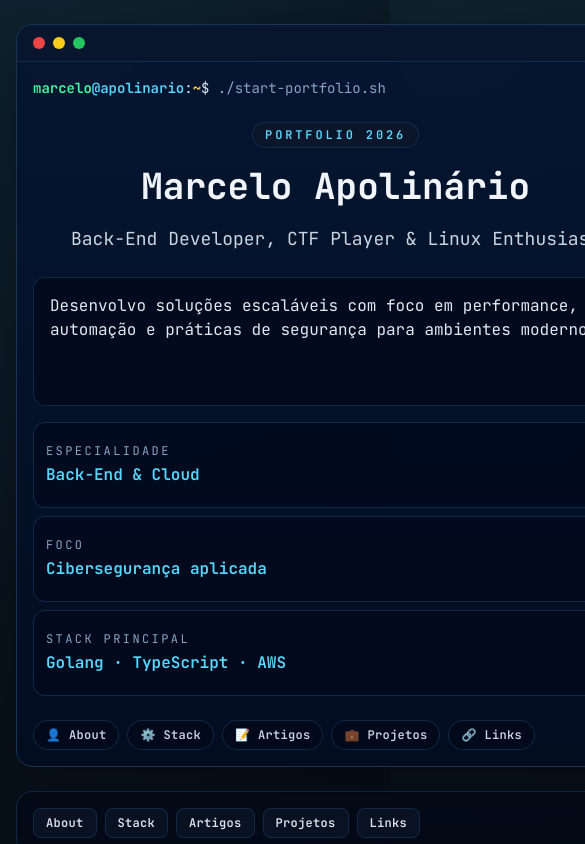
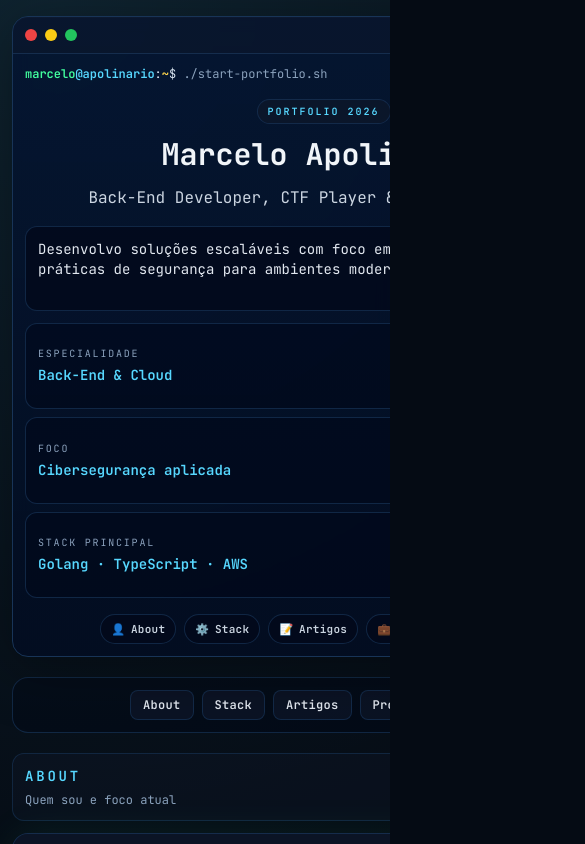
Before and after one commit to apolinario0x21/sturdy-parakeet, a Next.js app: page / in a window 390 px wide. Shown: the top 844 px of the page, 585 px wide, since content can reach past the window. Built offline with nearby package versions, Linux system fonts and the light colour scheme.

Commit message:
Implement mobile-first responsive layout refinements

```diff
--- a/app/globals.css
+++ b/app/globals.css
@@ -9,10 +9,12 @@
 html {
   scroll-behavior: smooth;
   min-height: 100%;
+  overflow-x: hidden;
 }
 
 body {
   min-height: 100svh;
+  overflow-x: hidden;
   @apply m-0 bg-term-bg text-term-text font-mono;
   background-image: radial-gradient(circle at 15% 0%, rgba(87, 216, 255, 0.12), transparent 28%),
     radial-gradient(circle at 85% 100%, rgba(66, 255, 159, 0.12), transparent 30%);
@@ -40,7 +42,7 @@ body::after {
   }
 
   .terminal-output {
-    @apply rounded-xl border border-term-border/70 bg-slate-950/60 p-4 leading-relaxed sm:p-5;
+    @apply rounded-xl border border-term-border/70 bg-slate-950/60 p-3 leading-relaxed sm:p-5;
   }
 
   .hero-panel {
@@ -49,6 +51,6 @@ body::after {
   }
 
   .section-header {
-    @apply flex flex-wrap items-baseline justify-between gap-2 rounded-xl border border-term-border/60 bg-slate-900/40 px-4 py-3 sm:px-5 sm:py-4;
+    @apply flex flex-col items-start justify-between gap-1.5 rounded-xl border border-term-border/60 bg-slate-900/40 px-3 py-3 sm:flex-row sm:items-baseline sm:gap-2 sm:px-5 sm:py-4;
   }
 }
--- a/app/page.tsx
+++ b/app/page.tsx
@@ -15,11 +15,11 @@ const sectionItems = [
 
 export default function HomePage() {
   return (
-    <main className="mx-auto grid min-h-screen w-full max-w-6xl gap-6 px-4 py-6 sm:gap-8 sm:px-6 sm:py-8 lg:px-8">
+    <main className="mx-auto grid min-h-screen w-full max-w-6xl gap-5 overflow-x-hidden px-3 py-4 sm:gap-7 sm:px-5 sm:py-7 lg:px-8">
       <Hero />
 
-      <section className="rounded-2xl border border-term-border/70 bg-slate-950/35 p-4 sm:p-6">
-        <nav aria-label="Navegação rápida" className="flex flex-wrap gap-2 sm:justify-end">
+      <section className="rounded-2xl border border-term-border/70 bg-slate-950/35 p-3 sm:p-6">
+        <nav aria-label="Navegação rápida" className="flex flex-wrap justify-center gap-2 sm:justify-end">
           {sectionItems.map((item) => (
             <a
               key={item.id}
@@ -32,12 +32,12 @@ export default function HomePage() {
         </nav>
       </section>
 
-      <div className="grid gap-6 sm:gap-7">
+      <div className="grid gap-5 sm:gap-7">
         {sectionItems.map((item) => (
-          <section key={item.id} id={item.id} className="scroll-mt-8 space-y-3">
+          <section key={item.id} id={item.id} className="scroll-mt-6 space-y-3 sm:scroll-mt-8">
             <header className="section-header">
               <h2 className="text-sm font-semibold uppercase tracking-[0.2em] text-term-cyan">{item.label}</h2>
-              <p className="text-xs text-term-mute">{item.subtitle}</p>
+              <p className="w-full text-xs text-term-mute sm:w-auto">{item.subtitle}</p>
             </header>
             {item.component}
           </section>
--- a/components/Prompt.tsx
+++ b/components/Prompt.tsx
@@ -5,7 +5,7 @@ type PromptProps = {
 
 export function Prompt({ path = '~', command }: PromptProps) {
   return (
-    <p className="break-words text-sm sm:text-lg">
+    <p className="break-words text-xs sm:text-base lg:text-lg">
       <span className="font-semibold text-term-green">marcelo</span>
       <span className="font-semibold text-term-cyan">@apolinario</span>
       <span>:</span>
--- a/components/TerminalWindow.tsx
+++ b/components/TerminalWindow.tsx
@@ -9,15 +9,15 @@ type TerminalWindowProps = {
 export function TerminalWindow({ title, children, className }: TerminalWindowProps) {
   return (
     <section className={`terminal-card overflow-hidden ${className ?? ''}`}>
-      <header className="flex items-center justify-between border-b border-term-border/80 bg-slate-900/50 px-4 py-2.5 text-xs text-term-mute">
+      <header className="flex items-center justify-between gap-3 border-b border-term-border/80 bg-slate-900/50 px-3 py-2.5 text-xs text-term-mute sm:px-4">
         <div className="flex items-center gap-2">
           <span className="h-3 w-3 rounded-full bg-red-500" />
           <span className="h-3 w-3 rounded-full bg-yellow-400" />
           <span className="h-3 w-3 rounded-full bg-green-500" />
         </div>
-        <p className="font-mono tracking-wide text-term-mute">{title}</p>
+        <p className="truncate font-mono tracking-wide text-term-mute">{title}</p>
       </header>
-      <div className="flex flex-1 flex-col space-y-4 p-4 sm:space-y-5 sm:p-5">{children}</div>
+      <div className="flex flex-1 flex-col space-y-3 p-3 sm:space-y-5 sm:p-5">{children}</div>
     </section>
   );
 }
--- a/components/sections/Hero.tsx
+++ b/components/sections/Hero.tsx
@@ -18,42 +18,50 @@ const highlights = [
 export function Hero() {
   return (
     <header className="w-full">
-      <TerminalWindow title="~/home" className="hero-panel flex min-h-[88svh] w-full flex-col border-term-border sm:min-h-[100svh]">
-        <div className="grid h-full w-full flex-1 grid-rows-[auto_auto_1fr_auto] gap-6 sm:gap-8">
+      <TerminalWindow
+        title="~/home"
+        className="hero-panel flex min-h-[76svh] w-full flex-col border-term-border sm:min-h-[88svh] lg:min-h-[100svh]"
+      >
+        <div className="grid h-full w-full flex-1 grid-rows-[auto_auto_1fr_auto] gap-4 sm:gap-6 lg:gap-8">
           <Prompt command="./start-portfolio.sh" />
 
-          <div className="space-y-4 text-center sm:text-left">
-            <p className="inline-flex rounded-full border border-term-border/70 bg-slate-900/70 px-3 py-1 text-xs font-semibold uppercase tracking-[0.24em] text-term-cyan">
+          <div className="space-y-3 text-center sm:space-y-4 sm:text-left">
+            <p className="inline-flex rounded-full border border-term-border/70 bg-slate-900/70 px-2.5 py-1 text-[10px] font-semibold uppercase tracking-[0.2em] text-term-cyan sm:px-3 sm:text-xs sm:tracking-[0.24em]">
               Portfolio 2026
             </p>
-            <h1 className="text-4xl font-bold leading-tight text-slate-100 sm:text-5xl md:text-6xl">Marcelo Apolinário</h1>
-            <p className="text-lg text-slate-300 sm:text-2xl md:text-3xl">
+            <h1 className="text-3xl font-bold leading-tight text-slate-100 sm:text-5xl md:text-6xl">Marcelo Apolinário</h1>
+            <p className="text-base text-slate-300 sm:text-2xl md:text-3xl">
               Back-End Developer, CTF Player & Linux Enthusiast
             </p>
           </div>
 
-          <div className="grid items-stretch gap-4 md:grid-cols-[minmax(0,1.35fr)_minmax(0,1fr)]">
-            <p className="terminal-output flex h-full items-start text-base text-slate-200 sm:text-lg md:text-xl">
+          <div className="grid items-stretch gap-3 sm:gap-4 md:grid-cols-[minmax(0,1.35fr)_minmax(0,1fr)]">
+            <p className="terminal-output flex h-full items-start text-sm text-slate-200 sm:text-lg md:text-xl">
               Desenvolvo soluções escaláveis com foco em performance, automação e práticas de segurança para ambientes
               modernos.
             </p>
 
-            <ul className="grid h-full gap-2">
+            <ul className="grid h-full gap-2 sm:gap-3">
               {highlights.map((highlight) => (
-                <li key={highlight.label} className="flex flex-col justify-center rounded-xl border border-term-border/70 bg-slate-950/45 p-3">
-                  <p className="text-xs uppercase tracking-[0.2em] text-term-mute">{highlight.label}</p>
-                  <p className="mt-1 font-semibold text-term-cyan">{highlight.value}</p>
+                <li
+                  key={highlight.label}
+                  className="flex min-h-20 flex-col justify-center rounded-xl border border-term-border/70 bg-slate-950/45 p-3"
+                >
+                  <p className="text-[10px] uppercase tracking-[0.18em] text-term-mute sm:text-xs sm:tracking-[0.2em]">
+                    {highlight.label}
+                  </p>
+                  <p className="mt-1 text-sm font-semibold text-term-cyan sm:text-base">{highlight.value}</p>
                 </li>
               ))}
             </ul>
           </div>
 
-          <nav className="flex flex-wrap items-center gap-2 sm:gap-3" aria-label="Seções da página">
+          <nav className="flex flex-wrap items-center justify-center gap-2 sm:justify-start sm:gap-3" aria-label="Seções da página">
             {sectionLinks.map((section) => (
               <a
                 key={section.href}
                 href={section.href}
-                className="group inline-flex items-center gap-2 rounded-full border border-term-border/70 bg-slate-950/50 px-3 py-1.5 text-xs text-slate-300 transition hover:-translate-y-0.5 hover:border-term-cyan hover:text-term-cyan sm:px-4 sm:py-2 sm:text-sm"
+                className="group inline-flex items-center gap-1.5 rounded-full border border-term-border/70 bg-slate-950/50 px-2.5 py-1.5 text-[11px] text-slate-300 transition hover:-translate-y-0.5 hover:border-term-cyan hover:text-term-cyan sm:gap-2 sm:px-4 sm:py-2 sm:text-sm"
               >
                 <span aria-hidden>{section.icon}</span>
                 <span className="font-semibold tracking-wide">{section.label}</span>
```
